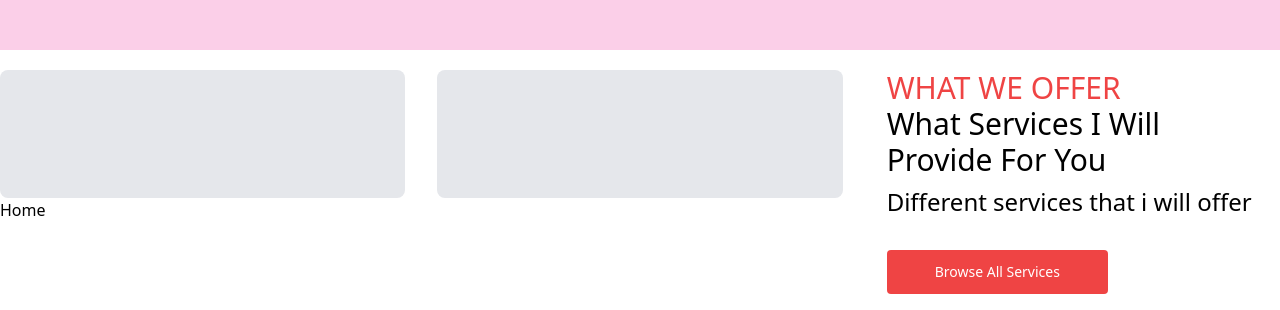
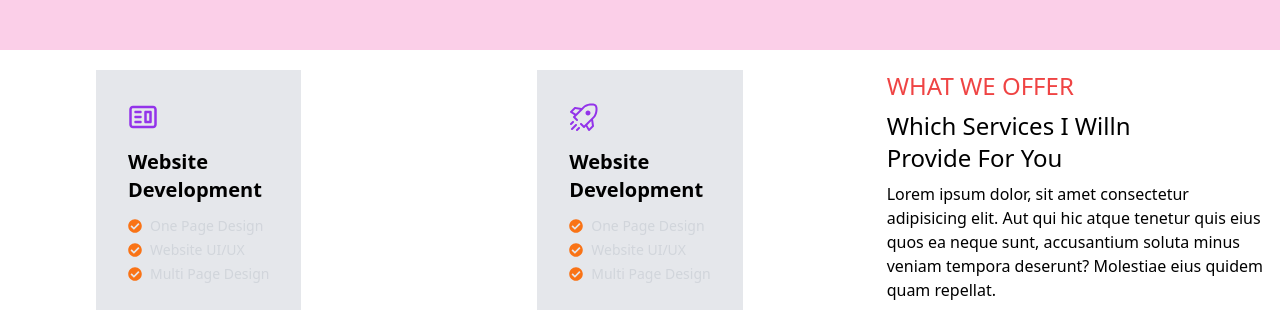
Before and after one commit to gashnick/my-portifolio-web, a React (Vite) app: page / in a window 1280 px wide. Shown: the part 642-952 px from the top of the page. Built offline with nearby package versions, Linux system fonts and the light colour scheme.

Commit message:
edit services component

```diff
--- a/src/components/Services.jsx
+++ b/src/components/Services.jsx
@@ -1,19 +1,62 @@
 import React from "react";
+import { CgWebsite } from "react-icons/cg";
+import { FaCheckCircle } from "react-icons/fa";
+import { RxRocket } from "react-icons/rx";
 
 export default function Services() {
   return (
     <div className="grid grid-cols-1 gap-4 lg:grid-cols-3 lg:gap-8 mt-5">
-      <div className="h-32 rounded-lg bg-gray-200"></div>
-      <div className="h-32 rounded-lg bg-gray-200"></div>
-      <div className="h-32 mx-3">
-        <h3 className="text-2xl lg:text-3xl text-red-500 uppercase">
+      <div className=" bg-gray-200 lg:ml-24 sm:mx-auto">
+        <div className="block p-8">
+          <CgWebsite className="text-purple-600 lg:text-3xl sm:text-4xl" />
+          <h2 className="mt-4 text-xl font-bold mb-3">
+            Website <br /> Development
+          </h2>
+
+          <ul className="mt-1 text-sm text-gray-300 gap-y-2">
+            <li className="flex items-center gap-x-2 capitalize mb-1">
+              <FaCheckCircle className="text-orange-500" /> one page design
+            </li>
+            <li className="flex items-center gap-x-2 capitalize mb-1">
+              <FaCheckCircle className="text-orange-500" /> Website UI/UX
+            </li>
+            <li className="flex items-center gap-x-2 capitalize">
+              <FaCheckCircle className="text-orange-500" /> Multi page design
+            </li>
+          </ul>
+        </div>
+      </div>
+      <div className=" bg-gray-200  sm:mx-auto">
+        <div className="block p-8">
+          <RxRocket className="text-purple-600 lg:text-3xl sm:text-4xl" />
+          <h2 className="mt-4 text-xl font-bold mb-3">
+            Website <br /> Development
+          </h2>
+
+          <ul className="mt-1 text-sm text-gray-300 gap-y-2">
+            <li className="flex items-center gap-x-2 capitalize mb-1">
+              <FaCheckCircle className="text-orange-500" /> one page design
+            </li>
+            <li className="flex items-center gap-x-2 capitalize mb-1">
+              <FaCheckCircle className="text-orange-500" /> Website UI/UX
+            </li>
+            <li className="flex items-center gap-x-2 capitalize">
+              <FaCheckCircle className="text-orange-500" /> Multi page design
+            </li>
+          </ul>
+        </div>
+      </div>
+      <div className="mx-3">
+        <h3 className="text-1xl lg:text-2xl text-red-500 uppercase mb-2">
           What we offer
         </h3>
-        <h2 className="text-2xl lg:text-3xl capitalize">
-          What services i will provide for you
+        <h2 className="text-1xl lg:text-2xl capitalize">
+          Which services i willn <br /> provide for you
         </h2>
-        <p className="text-1xl lg:text-2xl mt-2">
-          Different services that i will offer
+        <p className="text-1xl lg:text-1xl mt-2">
+          Lorem ipsum dolor, sit amet consectetur adipisicing elit. Aut qui hic
+          atque tenetur quis eius quos ea neque sunt, accusantium soluta minus
+          veniam tempora deserunt? Molestiae eius quidem quam repellat.
         </p>
         <a
           href="#"
```
